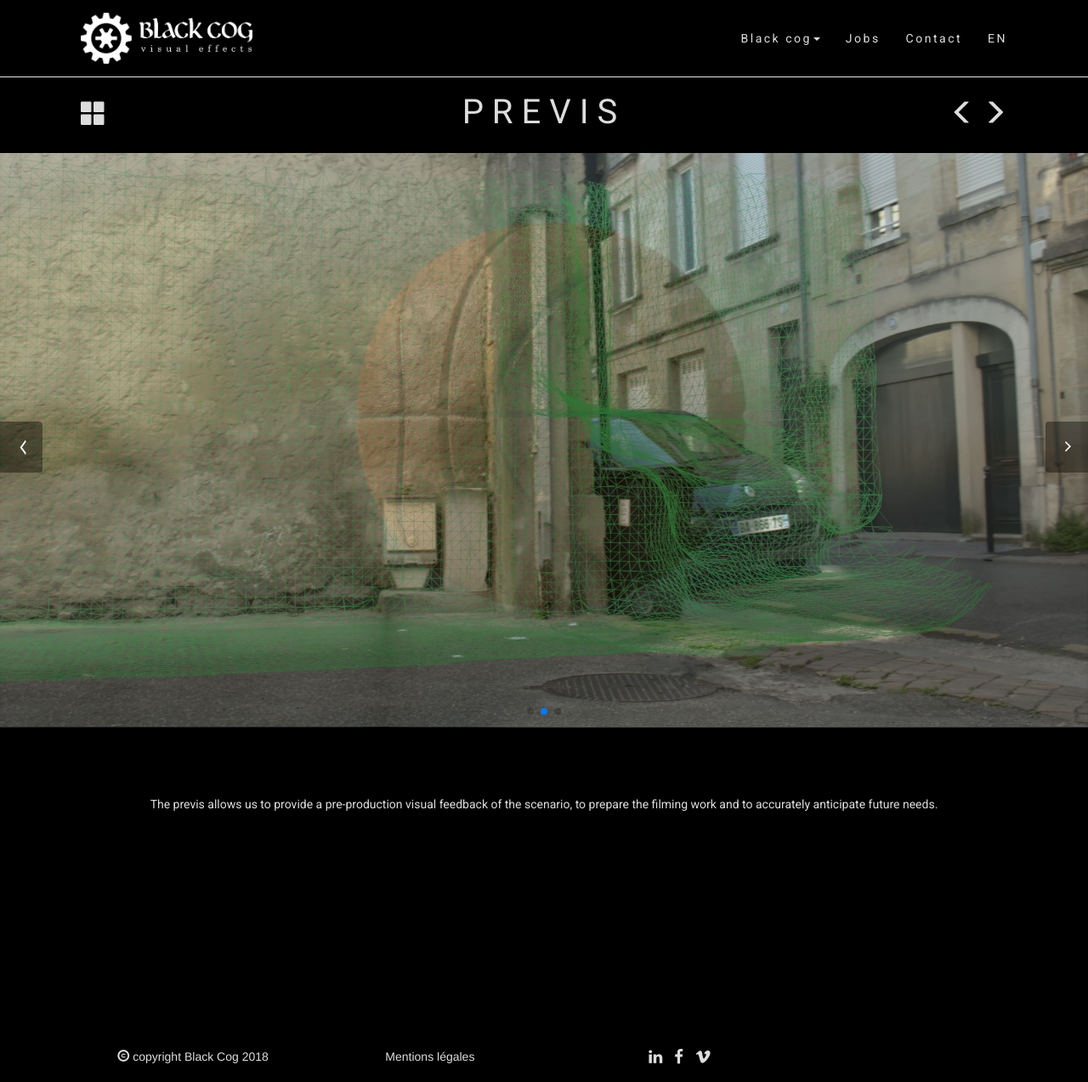
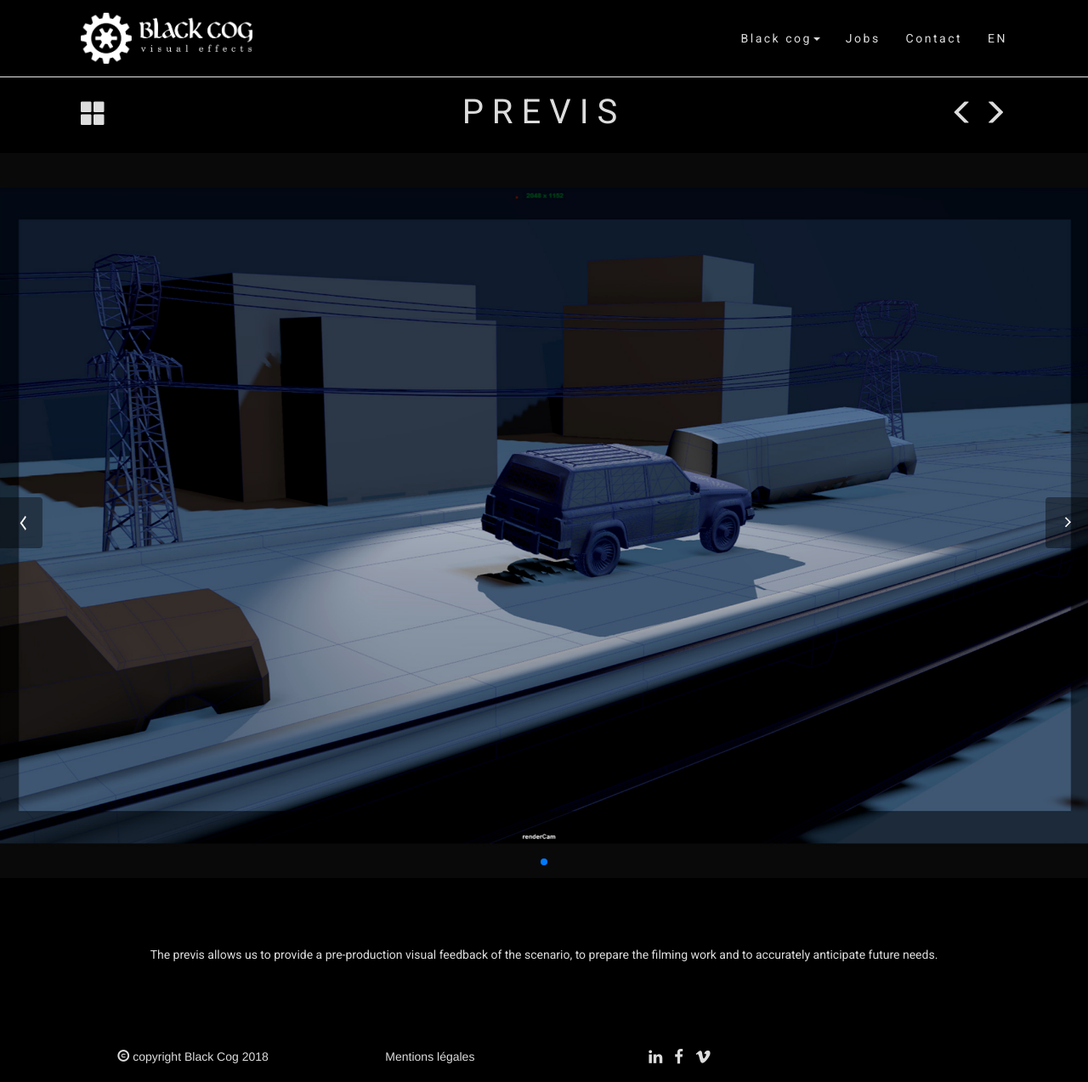
Before and after one commit to christiansen-merel/bookish-fortnight, a Jekyll site: the page built from en/previs.html, in a window 1280 px wide. Shown: the whole page at 85% size. Built offline with Jekyll 4.4.1, drawn with Linux system fonts in a browser that asks for light colours; nearby versions of some CDN libraries; library files that are not in the unit come from our copies.

Commit message:
Update previs.html

```diff
--- a/en/previs.html
+++ b/en/previs.html
@@ -6,9 +6,7 @@ permalink: /services/previs/
 classe: previs
 langue: en
 photos:
-  - ballon-basket.jpg
-  - screen_track3D.jpg
-  - earth_1001_2_paul_0001.jpg
+  - previz.jpg
 precedent: concepts
 suivant: tracking3d
 ---
```
